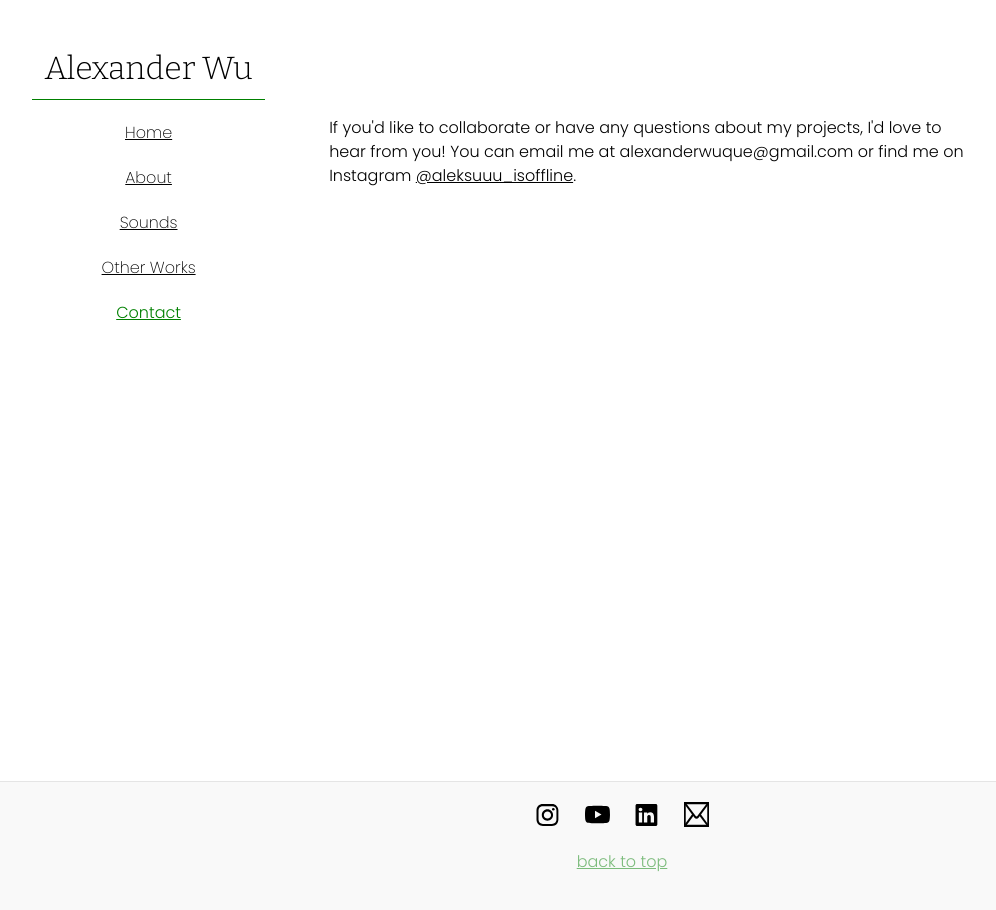
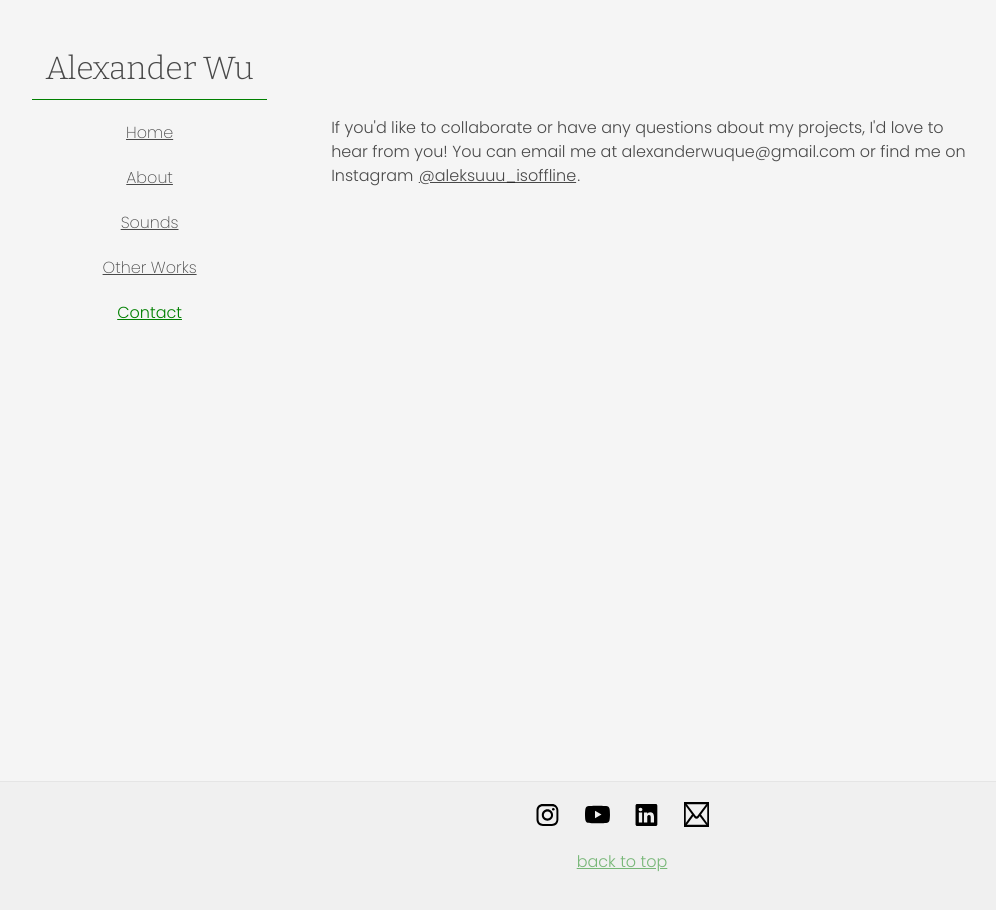
Before and after one commit to aleksuuu/aleksuuu.github.io, a Jekyll site: the page built from contact.html, in a window 1280 px wide. Shown: the whole page, without its empty margins (18-1014 px from the left). Built offline with Jekyll 4.4.1, drawn with Linux system fonts in a browser that asks for light colours.

Commit message:
Update hyperlink style, background color, text color

```diff
--- a/_sass/main.scss
+++ b/_sass/main.scss
@@ -1,6 +1,7 @@
 // COLORS
-$primary-color: black;
-$primary-background-color: white;
+$primary-color: rgba(0, 0, 0, 0.7);
+$primary-background-color: rgba(0, 0, 0, 0.04);
+$transparent-color: rgba(0,0,0,0);
 $accent-color: rgb(0, 128, 0);
 $secondary-accent-color: rgba($accent-color, 0.5);
 $tertiary-accent-color: #ddf5db;
@@ -55,9 +56,16 @@
 
 a {
   color: $primary-color;
+  border-width: 1px;
+  border-style: solid;
+  border-color: $transparent-color;
    &:hover {
+    color: $secondary-accent-color;
     cursor: $cursor-pointer, auto;
-    font-weight: 500;
+    border-color: $primary-color;
+  }
+  &:has(img) {
+    border: none;
   }
 }
 
```
